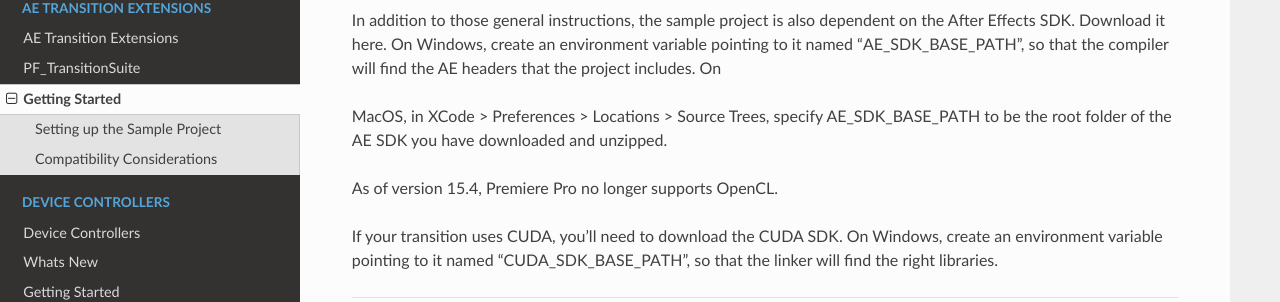
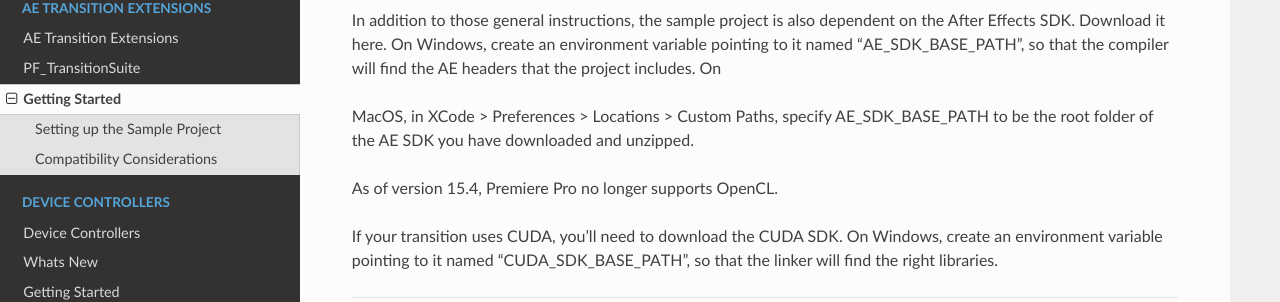
Before and after one commit to docsforadobe/premiere-plugin-guide, a Sphinx documentation site: the page built from docs/ae-transition-extensions/getting-started.rst, in a window 1280 px wide. Shown: the part 279-581 px from the top of the page. Built offline with Sphinx 7.4.7 and the Read the Docs theme 2.0.0, drawn with Linux system fonts in a browser that asks for light colours.

Commit message:
Update XCode prefs mention
 "Source Trees" --> "Custom Paths"

```diff
--- a/docs/ae-transition-extensions/getting-started.rst
+++ b/docs/ae-transition-extensions/getting-started.rst
@@ -10,7 +10,7 @@
 
 In addition to those general instructions, the sample project is also dependent on the After Effects SDK. Download it here. On Windows, create an environment variable pointing to it named "AE_SDK_BASE_PATH", so that the compiler will find the AE headers that the project includes. On
 
-MacOS, in XCode > Preferences > Locations > Source Trees, specify AE_SDK_BASE_PATH to be the root folder of the AE SDK you have downloaded and unzipped.
+MacOS, in XCode > Preferences > Locations > Custom Paths, specify AE_SDK_BASE_PATH to be the root folder of the AE SDK you have downloaded and unzipped.
 
 As of version 15.4, Premiere Pro no longer supports OpenCL.
 
--- a/docs/gpu-effects-transitions/getting-started.rst
+++ b/docs/gpu-effects-transitions/getting-started.rst
@@ -8,7 +8,7 @@
 
 If you are developing an effect, begin with one of the two GPU effect sample projects, progressively replacing its functionality with your own. Refer to :ref:`intro/intro` for general instructions on how to build the SDK projects.
 
-In addition to those general instructions, the sample project is also dependent on the After Effects plugin SDK. On Windows, create an environment variable pointing to it named AE_SDK_BASE_PATH, so that the compiler will find the AE headers that the project includes. On macOS, in *Xcode > Preferences > Locations > Source Trees*, specify AE_SDK_BASE_PATH to be the root folder of the AE plugin SDK you have downloaded and unzipped.
+In addition to those general instructions, the sample project is also dependent on the After Effects plugin SDK. On Windows, create an environment variable pointing to it named AE_SDK_BASE_PATH, so that the compiler will find the AE headers that the project includes. On macOS, in *Xcode > Preferences > Locations > Custom Paths*, specify AE_SDK_BASE_PATH to be the root folder of the AE plugin SDK you have downloaded and unzipped.
 
 The samples also use Boost, which may be downloaded at boost.org. Download that, and create a variable named BOOST_BASE_PATH just as you did with AE_SDK_BASE_PATH above.
 
```
